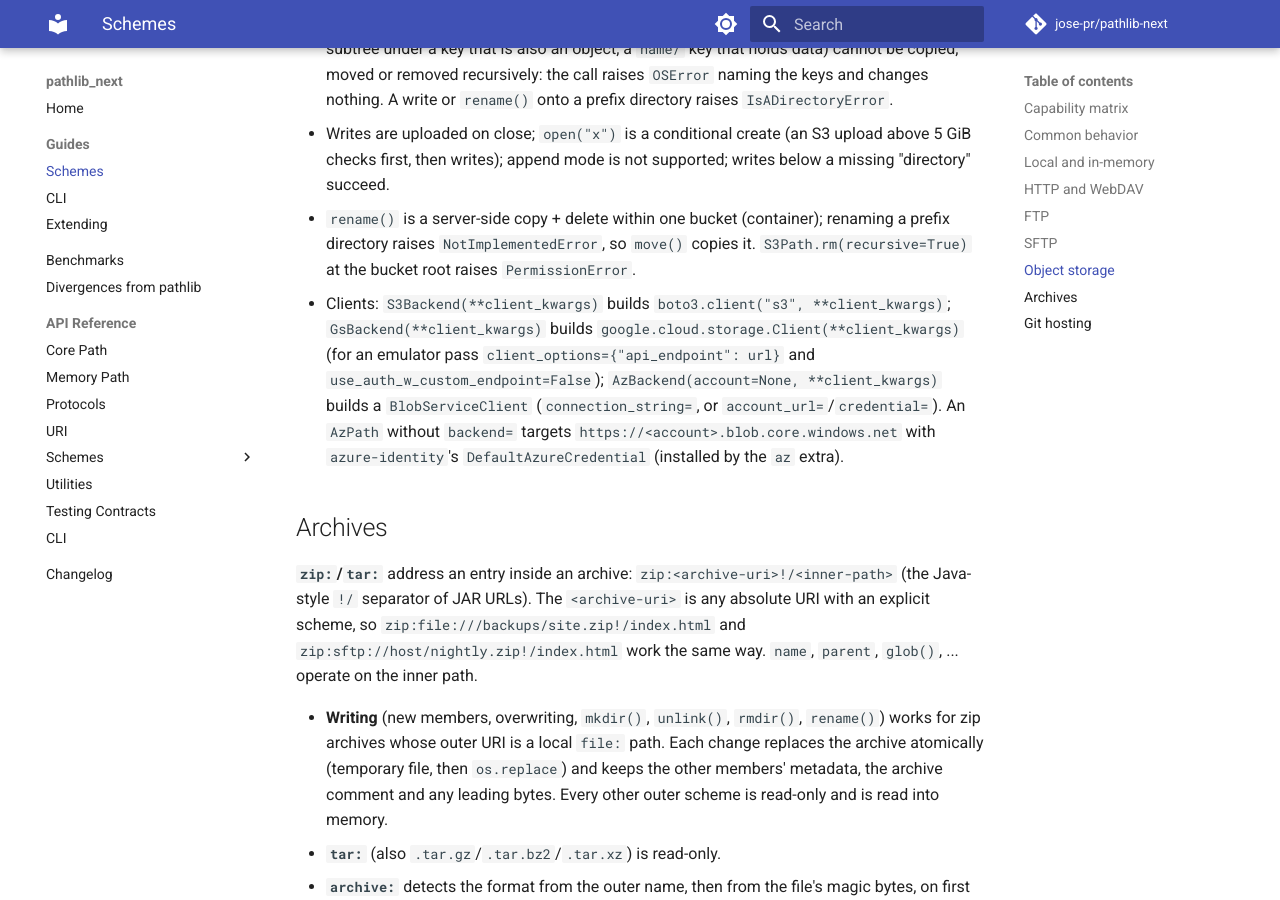
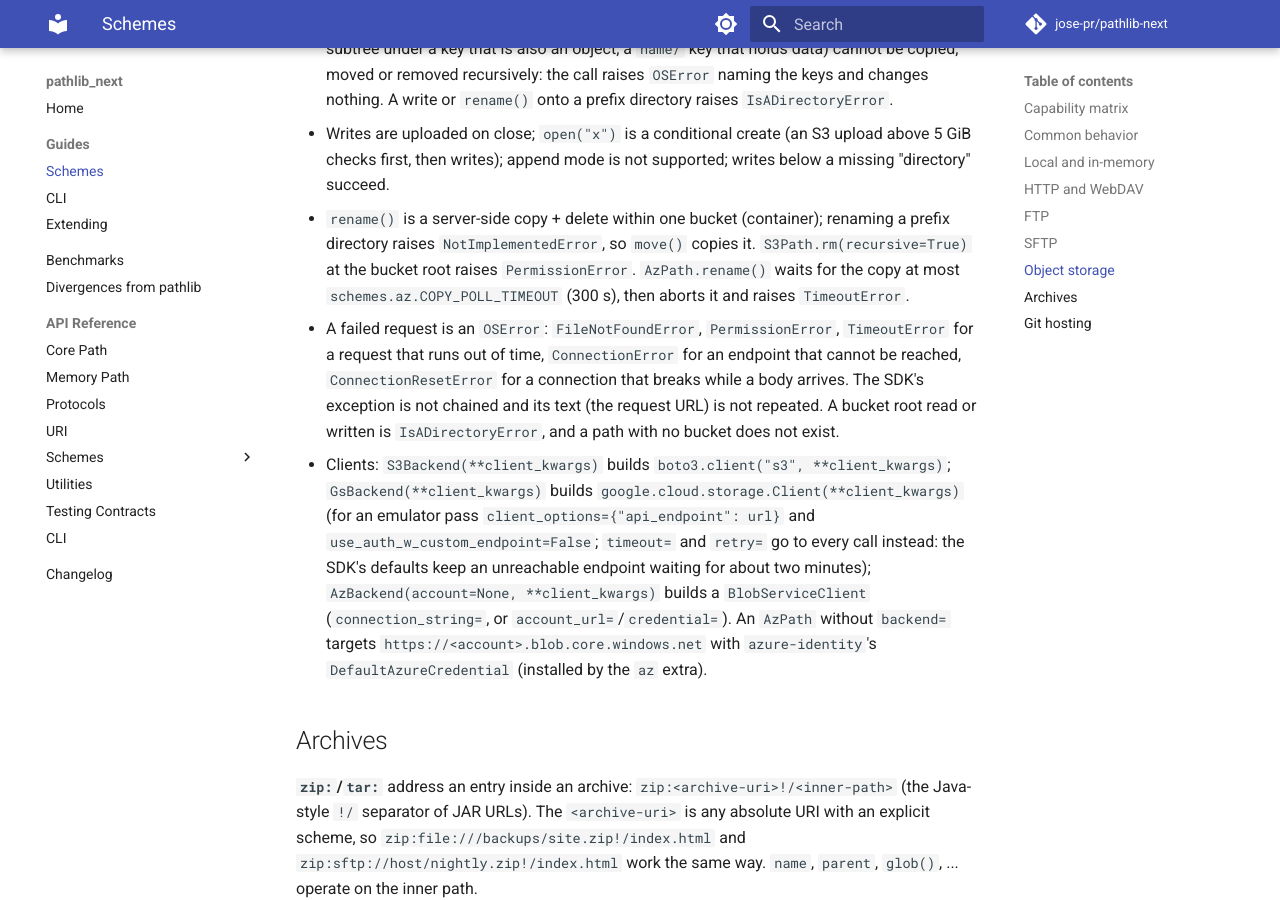
Before and after one commit to jose-pr/uripath, an MkDocs documentation site: the page built from docs/guides/schemes.md, in a window 1280 px wide and 900 px high, scrolled down 6083 px. Built offline with MkDocs 1.6.1 and Material for MkDocs 9.7.7, drawn with Linux system fonts in a browser that asks for light colours; comment, search, counter and statistics services are not loaded.

Commit message:
docs: changelog and scheme guide for object-store errors, clients and probes

```diff
--- a/docs/guides/schemes.md
+++ b/docs/guides/schemes.md
@@ -225,11 +225,21 @@ loop bridges it to the synchronous API).
 - `rename()` is a server-side copy + delete within one bucket (container);
   renaming a prefix directory raises `NotImplementedError`, so `move()` copies
   it. `S3Path.rm(recursive=True)` at the bucket root raises
-  `PermissionError`.
+  `PermissionError`. `AzPath.rename()` waits for the copy at most
+  `schemes.az.COPY_POLL_TIMEOUT` (300 s), then aborts it and raises
+  `TimeoutError`.
+- A failed request is an `OSError`: `FileNotFoundError`, `PermissionError`,
+  `TimeoutError` for a request that runs out of time, `ConnectionError` for
+  an endpoint that cannot be reached, `ConnectionResetError` for a connection
+  that breaks while a body arrives. The SDK's exception is not chained and its
+  text (the request URL) is not repeated. A bucket root read or written is
+  `IsADirectoryError`, and a path with no bucket does not exist.
 - Clients: `S3Backend(**client_kwargs)` builds `boto3.client("s3",
   **client_kwargs)`; `GsBackend(**client_kwargs)` builds
   `google.cloud.storage.Client(**client_kwargs)` (for an emulator pass
-  `client_options={"api_endpoint": url}` and `use_auth_w_custom_endpoint=False`);
+  `client_options={"api_endpoint": url}` and `use_auth_w_custom_endpoint=False`;
+  `timeout=` and `retry=` go to every call instead: the SDK's defaults keep an
+  unreachable endpoint waiting for about two minutes);
   `AzBackend(account=None, **client_kwargs)` builds a `BlobServiceClient`
   (`connection_string=`, or `account_url=`/`credential=`). An `AzPath`
   without `backend=` targets `https://<account>.blob.core.windows.net` with
```
